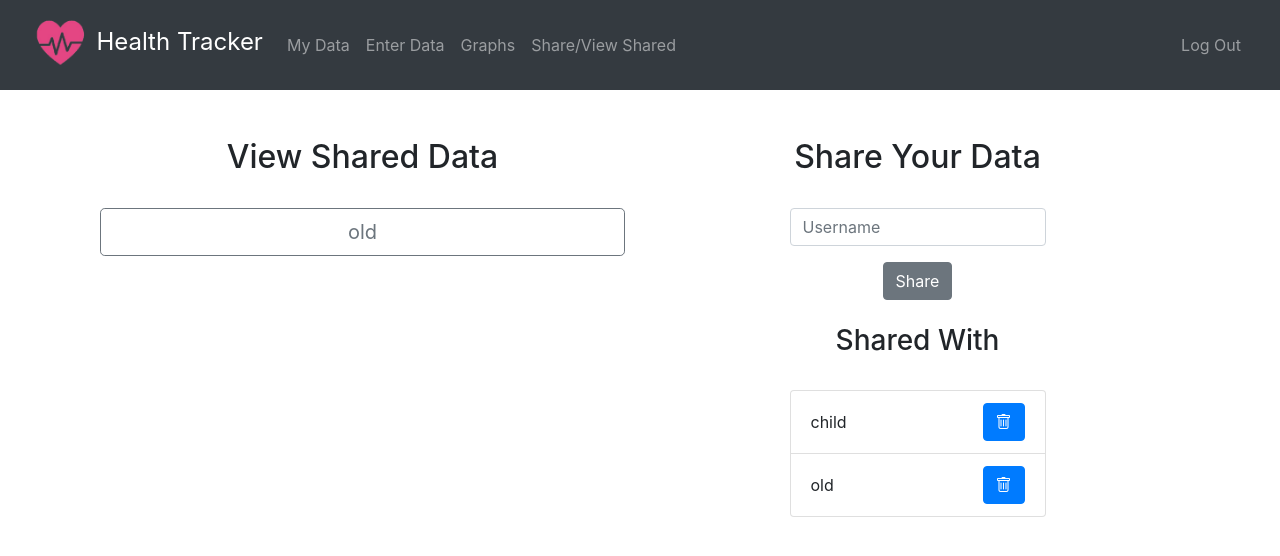
After one commit to jayp1206/Health-Tracker, a Flask app: page /share in a window 1280 px wide. The commit adds this page. Shown: the top 556 px of the page. Run offline with Flask 3, Linux system fonts and the light colour scheme; a user stored in the database is signed in; data comes from the database, SQL or seed files in the repository; both versions use the stored data as it was after the commit; some libraries are stand-ins or nearby versions.

Commit message:
Added sharing functionality
Added the ability to add users to your shared list and have users who have shared with you show up on the shared tab.

```diff
--- a/app.py
+++ b/app.py
@@ -33,6 +33,7 @@ def favicon():
 @app.route('/')
 @login_required
 def index():
+         session.pop("shared_view", None)
          conn = sqlite3.connect('health-tracker.db')
          cur = conn.cursor()
 
@@ -186,3 +187,73 @@ def enter():
          return redirect("/")
     else:
         return render_template("enter.html")
+
+@app.route("/share", methods=["GET", "POST"])
+def share():
+    if request.method == "GET":
+        conn = sqlite3.connect('health-tracker.db')
+        cur = conn.cursor()
+
+        cur.execute('''SELECT owner_id, username FROM shared JOIN users
+                        ON shared.owner_id = users.id WHERE viewer_id = ?''', (session["user_id"],))
+
+        accessible_users = cur.fetchall()
+
+        cur.execute('''SELECT viewer_id, username FROM shared JOIN users
+                        ON shared.viewer_id = users.id WHERE owner_id = ?''', (session["user_id"],))
+
+        shared_users = cur.fetchall()
+
+        cur.close()
+        conn.close()
+        return render_template("share.html", accessible_users=accessible_users, shared_users=shared_users)
+    else:
+        if not request.form.get("share-user"):
+            flash("Must enter username to share with", 'error')
+            return render_template("share.html")
+
+        new_shared_user = request.form.get("share-user")
+
+        conn = sqlite3.connect('health-tracker.db', autocommit=True)
+        cur = conn.cursor()
+
+        cur.execute('''SELECT username FROM shared JOIN users
+                    ON shared.owner_id = users.id WHERE owner_id = ?''', (session["user_id"],))
+
+        shared_users = cur.fetchall()
+
+        cur.execute('''SELECT username FROM users WHERE id != ?''', (session["user_id"],))
+
+        all_users = cur.fetchall()
+
+        for user in shared_users:
+            if new_shared_user == user[0]:
+                cur.close()
+                conn.close()
+                flash(f"Already sharing with {new_shared_user}", 'error')
+                return redirect("/share")
+
+        for user in all_users:
+            if new_shared_user == user[0]:
+                break
+        else:
+            cur.close()
+            conn.close()
+            flash(f"{new_shared_user} is not an valid user", 'error')
+            return redirect("/share")
+
+        cur.execute("SELECT id FROM users WHERE username = ?", (new_shared_user,))
+        new_shared_user_id = cur.fetchone()[0]
+
+        cur.execute('''INSERT INTO shared (owner_id, viewer_id) VALUES (?, ?)''', (session["user_id"], new_shared_user_id))
+
+        cur.close()
+        conn.close()
+        flash(f"Successfully shared with {new_shared_user}", 'success')
+        return redirect("/share")
+
+@app.route("/shared_data", methods=["GET", "POST"])
+def shared_data():
+    if request.method =="POST":
+        session["shared_view"] = request.form.get("user")
+        return render_template("shared_data.html", user=session["shared_view"])
--- a/templates/layout.html
+++ b/templates/layout.html
@@ -4,6 +4,7 @@
     <head>
         <link rel="stylesheet" href="https://cdn.jsdelivr.net/npm/bootstrap@4.0.0/dist/css/bootstrap.min.css" integrity="sha384-Gn5384xqQ1aoWXA+058RXPxPg6fy4IWvTNh0E263XmFcJlSAwiGgFAW/dAiS6JXm" crossorigin="anonymous">
         <link rel="icon" type="image/x-icon" href="{{ url_for('static', filename='favicon.ico') }}">
+        <link rel="stylesheet" href="https://cdn.jsdelivr.net/npm/bootstrap-icons@1.11.3/font/bootstrap-icons.min.css">
         <title>Health Tracker: {% block title %}{% endblock %}</title>
     </head>
     <body>
@@ -18,17 +19,24 @@
                 </button>
                 <div class="collapse navbar-collapse" id="navbar">
                 {% if session["user_id"] %}
-                    <ul class="navbar-nav me-auto d-flex align-items-center">
-                        <li><a class="nav-item nav-link" href="/">My Data</a></li>
-                        <li><a class="nav-item nav-link" href="/enter">Enter Data</a></li>
-                        <li><a class="nav-item nav-link" href="/graphs">Graphs</a></li>
-                        <li><a class="nav-item nav-link" href="/shared">Shared</a></li>
-                    </ul>
+                    {% if session["shared-view"] %}
+                        <ul class="navbar-nav me-auto d-flex align-items-center">
+                            <li><a class="nav-item nav-link" href="/">Data</a></li>
+                            <li><a class="nav-item nav-link" href="/graphs">Graphs</a></li>
+                        </ul>
+
+                    {% else %}
+                        <ul class="navbar-nav me-auto d-flex align-items-center">
+                            <li><a class="nav-item nav-link" href="/">My Data</a></li>
+                            <li><a class="nav-item nav-link" href="/enter">Enter Data</a></li>
+                            <li><a class="nav-item nav-link" href="/graphs">Graphs</a></li>
+                            <li><a class="nav-item nav-link" href="/share">Share/View Shared</a></li>
+                        </ul>
+                    {% endif %}
 
                     <ul class="navbar-nav ml-auto d-flex align-items-center">
                         <li><a class="nav-item nav-link" href="/logout">Log Out</a></li>
                     </ul>
-
 
                 {% else %}
                     <ul class="navbar-nav ml-auto d-flex align-items-center">
--- /dev/null
+++ b/templates/share.html
@@ -0,0 +1,57 @@
+{% extends "layout.html" %}
+
+{% block title %}
+Shared
+{% endblock %}
+
+{% block main %}
+<div class="container-fluid">
+    <div class="row">
+        <div class="col-md-6">
+            <h2>View Shared Data</h2>
+
+            <br>
+
+            {% for user in accessible_users %}
+                <form action="/shared_data" method="post">
+                    <div class="mb-3">
+                        <input type="hidden" name="user" value="{{ user[0] }}">
+                        <button class="btn btn-outline-secondary btn-lg btn-block" type="submit">{{ user[1] }}</button>
+                    </div>
+                </form>
+            {% endfor %}
+        </div>
+
+        <div class="col-md-6">
+            <h2>Share Your Data</h2>
+
+            <br>
+
+            <form action="/share" method="post">
+                <div class="mb-3">
+                    <input autocomplete="off" class="form-control mx-auto" style="width:20vw" name="share-user" placeholder="Username" type="text">
+                </div>
+
+                <button class="btn btn-secondary" type="submit">Share</button>
+            </form>
+
+            <br>
+
+            <h3>Shared With</h3>
+
+            <br>
+            <ul class="list-group d-flex align-items-center">
+            {%  for user in shared_users %}
+                <li class="list-group-item d-flex justify-content-between align-items-center" style="width:20vw">
+                    {{ user[1] }}
+                    <form action="/unshare" method="post">
+                        <input type="hidden" name="user" value="{{ user[0] }}">
+                        <button class="btn btn-primary bi bi-trash" type="submit"></button>
+                    </form>
+                </li>
+            {% endfor %}
+            </ul>
+        </div>
+    </div>
+</div>
+{% endblock %}
```
Also changed, not shown: health-tracker.db, templates/shared_data.html (added).
